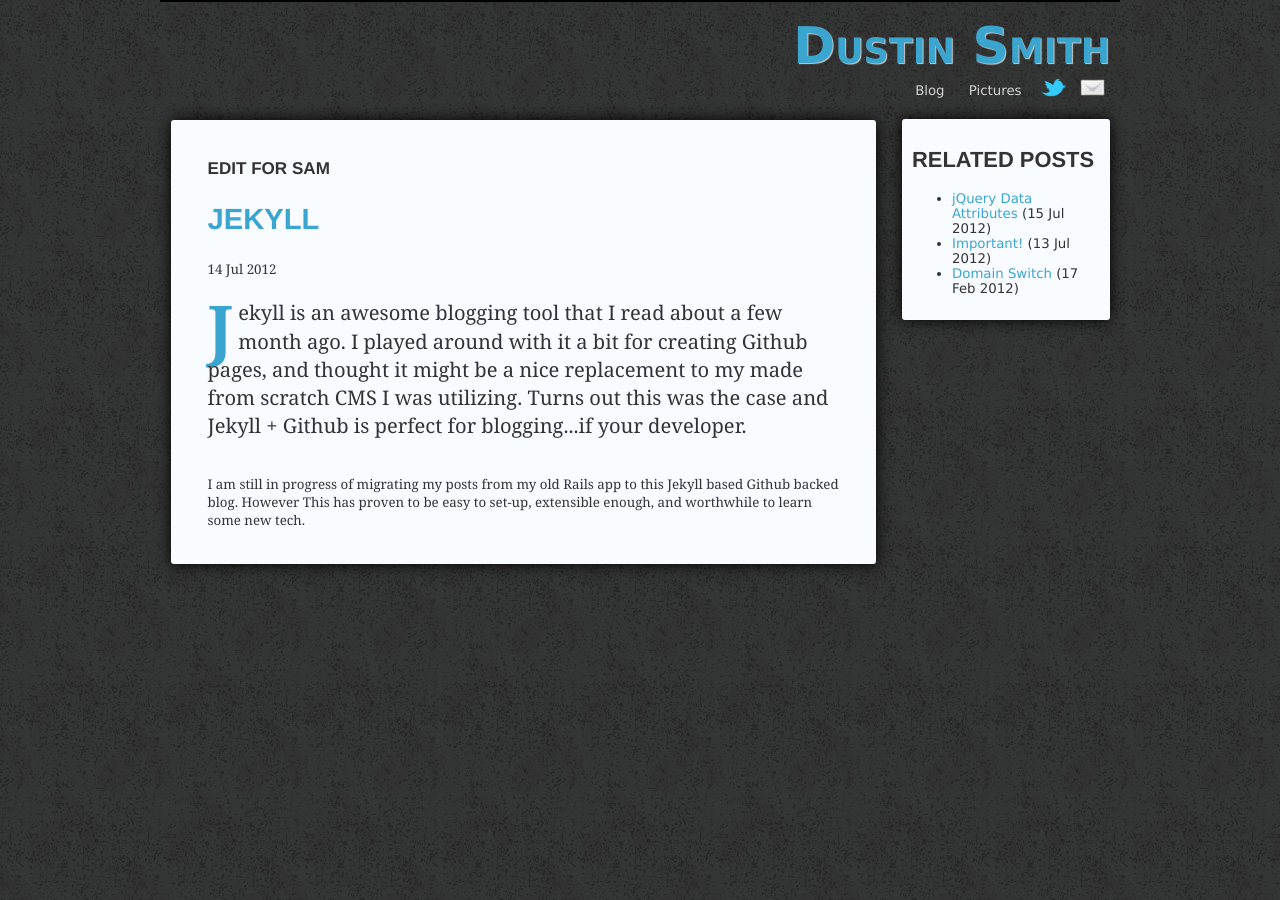
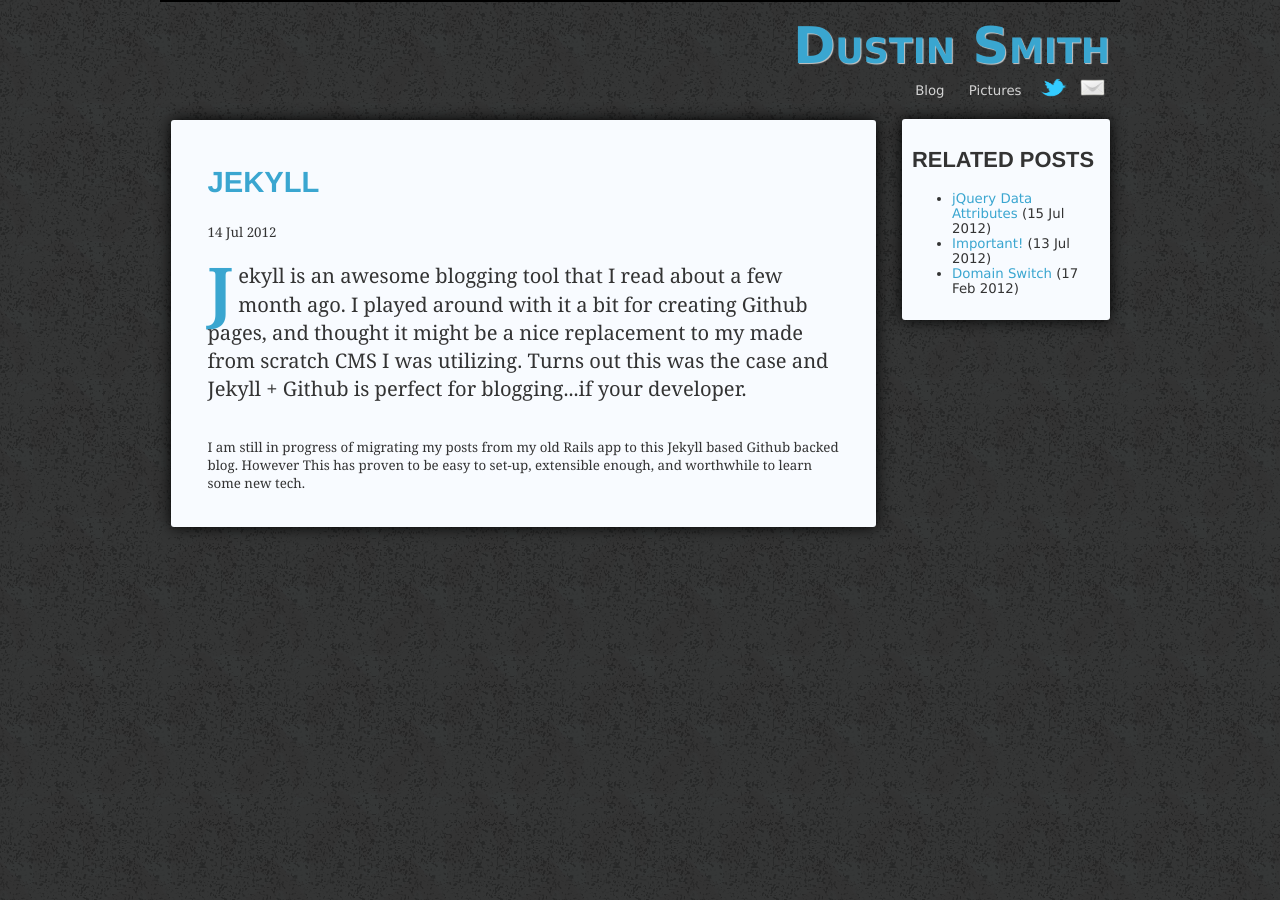
Before and after one commit to dustinsmith1024/dustinsmith1024.github.com, a Jekyll site: the page built from _posts/2012-07-14-jekyll.md, in a window 1280 px wide. Built offline with Jekyll 4.4.1, drawn with Linux system fonts in a browser that asks for light colours; Markdown is read by kramdown in place of the engine named in the settings.

Commit message:
Update _posts/2012-07-14-jekyll.md

```diff
--- a/_posts/2012-07-14-jekyll.md
+++ b/_posts/2012-07-14-jekyll.md
@@ -6,7 +6,6 @@
 - blogging
 ---
 
-<h3>edit for sam</h3>
 <div>
   <h2><a href="{{ page.url }}">{{ page.title }}</a></h2>
   <p>{{ page.date | date_to_string }}</p>
```
